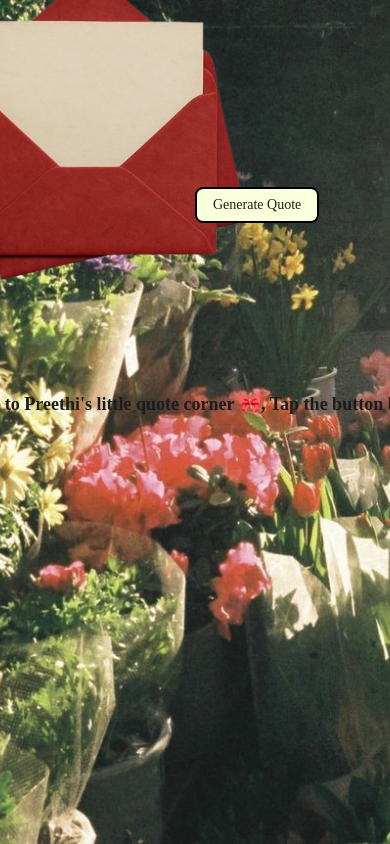
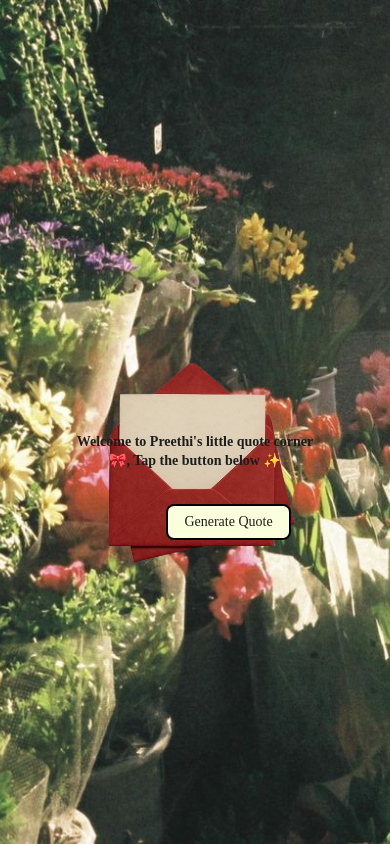
Before and after one commit to prtiprthi/quote-generator, a React (Vite) app: page / in a window 390 px wide. Built offline with nearby package versions, Linux system fonts and the light colour scheme.

Commit message:
Updated responsive CSS for mobile

```diff
--- a/src/App.css
+++ b/src/App.css
@@ -60,27 +60,23 @@ p {
 /* Mobile Responsive */
 @media (max-width: 480px) {
   #envelope-wrapper {
-    width: 600px;
-    top: 15%;
+    width: 260px; /* smaller envelope size */
+    top: 55%;
   }
 
   #envelope-img {
-    height: 400px;
-    width: 400px;
+    width: 100%;
+    height: auto;
   }
 
   #envelope-wrapper p {
-    font-size: 18px;
+    font-size: 14px;
     padding: 0 10px;
     line-height: 1.4;
-    width: 90%;
-    top: 20%;
-    margin-top: 400px;
   }
 
   #open-btn {
     padding: 8px 16px;
     font-size: 14px;
-    left: 50%;
   }
 }
```
